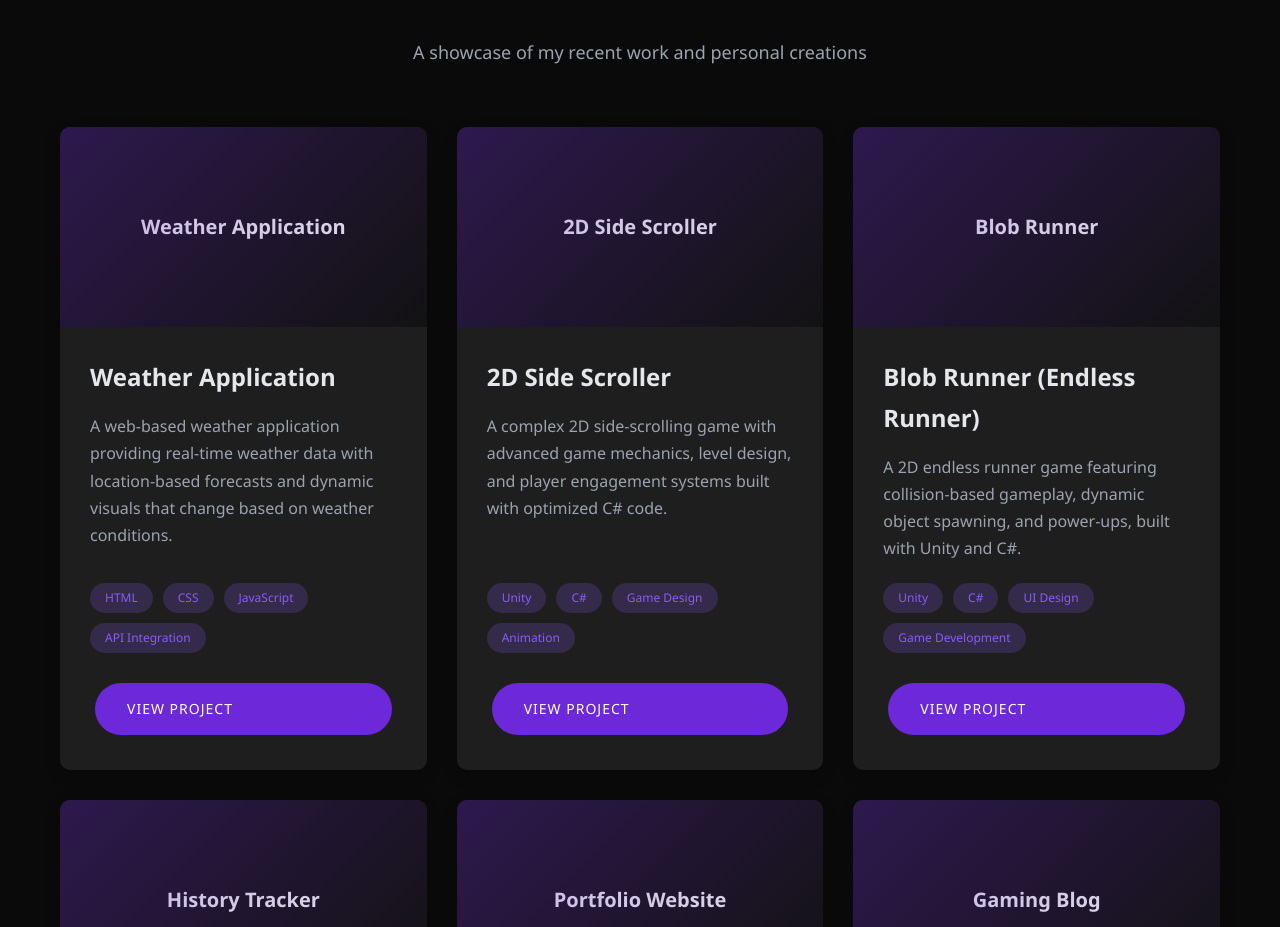
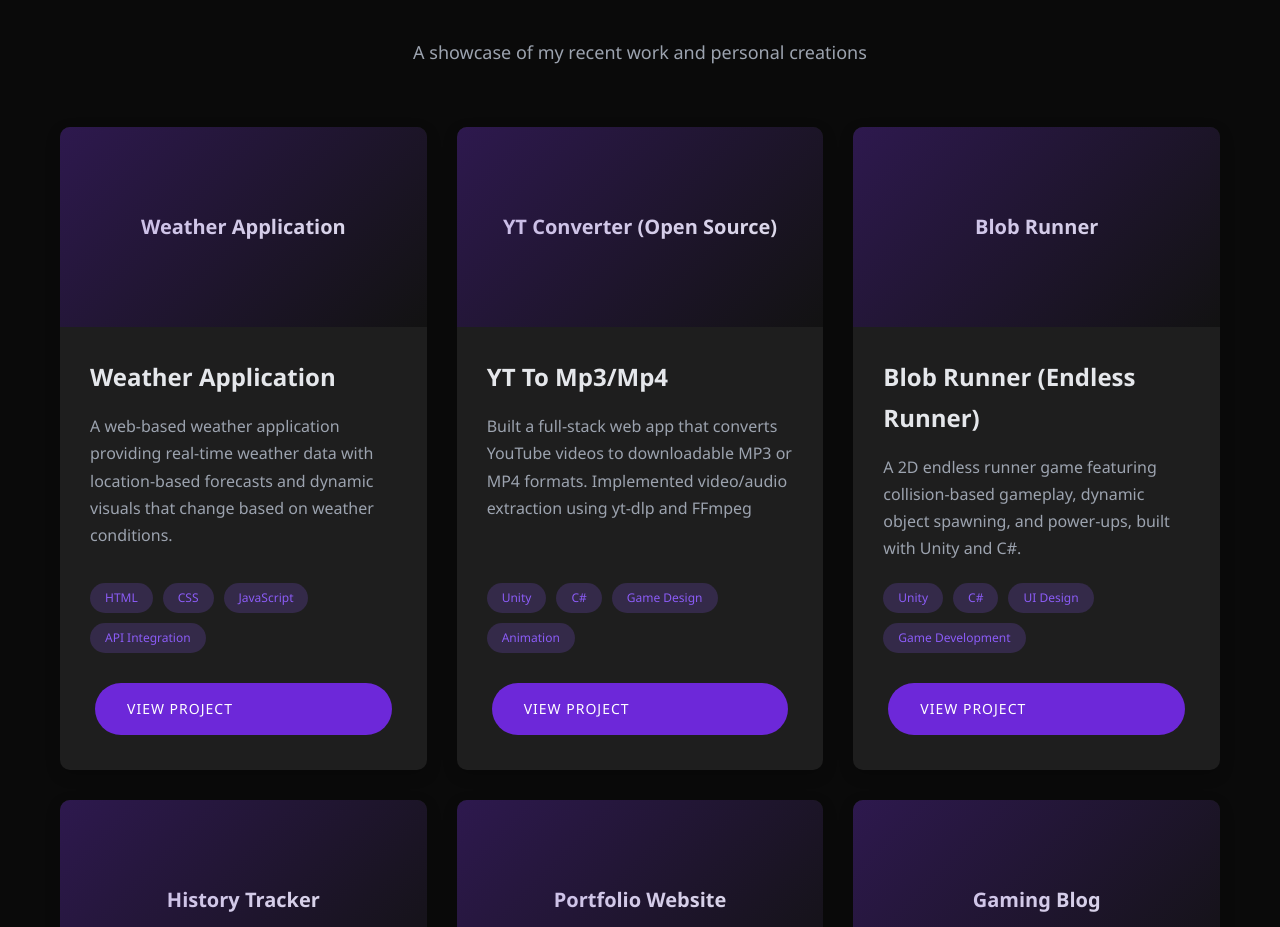
Before and after one commit to DevChhX9/PortfoilioWebSite, a plain HTML site: page index.html in a window 1280 px wide. Shown: the part 2500-3427 px from the top of the page. Drawn offline with Linux system fonts and the light colour scheme.

Commit message:
Update index.html

```diff
--- a/index.html
+++ b/index.html
@@ -886,17 +886,17 @@
         </div>
 
         <div class="project-card fade-in">
-          <div class="project-image">2D Side Scroller</div>
+          <div class="project-image">YT Converter (Open Source)</div>
           <div class="project-content">
-            <h3 class="project-title">2D Side Scroller</h3>
-            <p class="project-description">A complex 2D side-scrolling game with advanced game mechanics, level design, and player engagement systems built with optimized C# code.</p>
+            <h3 class="project-title">YT To Mp3/Mp4</h3>
+            <p class="project-description">Built a full-stack web app that converts YouTube videos to downloadable MP3 or MP4 formats. Implemented video/audio extraction using yt-dlp and FFmpeg</p>
             <div class="project-tags">
               <span class="tag">Unity</span>
               <span class="tag">C#</span>
               <span class="tag">Game Design</span>
               <span class="tag">Animation</span>
             </div>
-           <a href="https://github.com/DevChhX9/Static_Startup" class="btn" target="_blank">View Project</a>
+           <a href="https://github.com/DevChhX9/YTTOMP3-4" class="btn" target="_blank">View Project</a>
 
           </div>
         </div>
```
